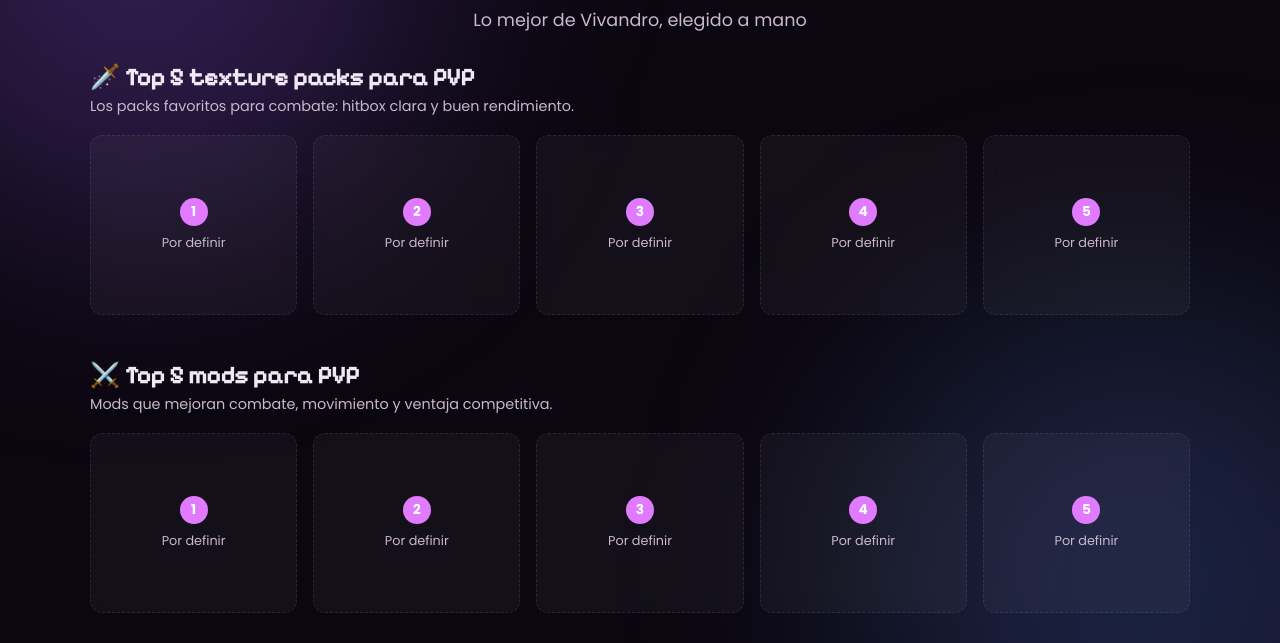
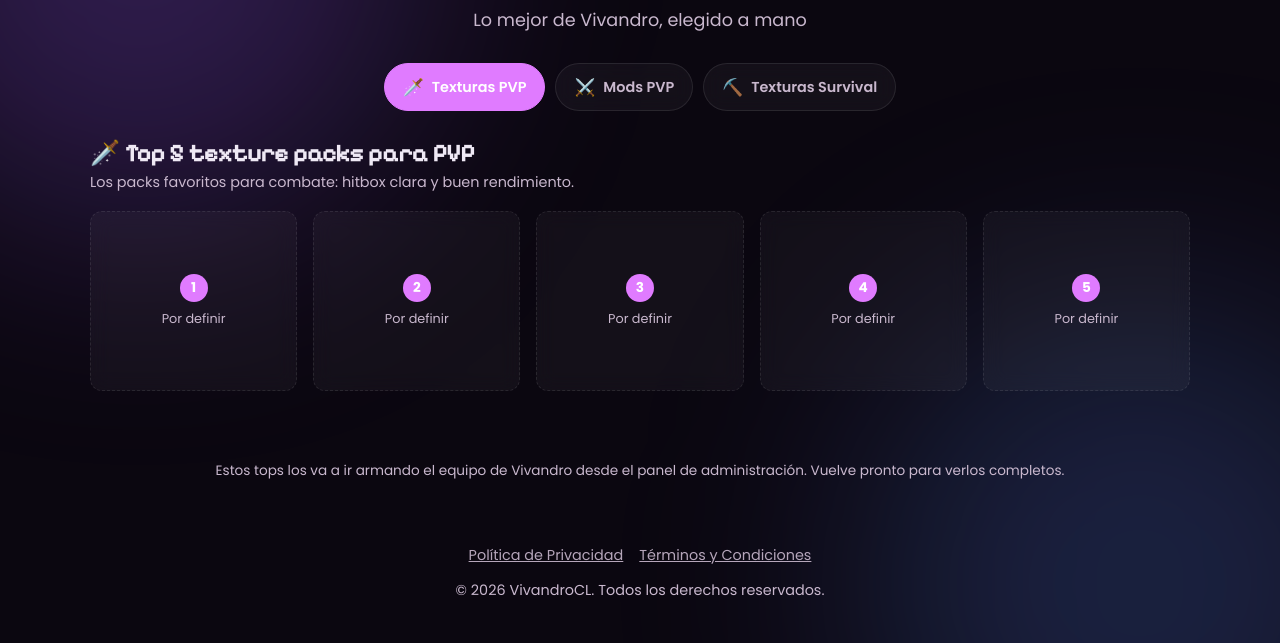
Before and after one commit to Cristobal-aceiton/Vivandro-cl, a website: page tops.html in a window 1280 px wide. Shown: the part 157-800 px from the top of the page. Drawn offline with nearby package versions, Linux system fonts and the light colour scheme; no server answers.

Commit message:
Agrega pestañas a la página de Tops

```diff
--- a/tops.html
+++ b/tops.html
@@ -132,7 +132,71 @@
             padding: 10px 20px 70px;
             display: flex;
             flex-direction: column;
-            gap: 46px;
+            gap: 28px;
+        }
+
+        /* ---- Pestañas para elegir qué Top ver ---- */
+        .top-tabs {
+            display: flex;
+            gap: 10px;
+            flex-wrap: wrap;
+            justify-content: center;
+        }
+
+        .top-tab {
+            display: flex;
+            align-items: center;
+            gap: 8px;
+            background-color: var(--card-bg);
+            backdrop-filter: blur(10px);
+            -webkit-backdrop-filter: blur(10px);
+            border: 1.5px solid var(--card-border);
+            border-radius: 999px;
+            padding: 10px 18px;
+            font-family: "Poppins", sans-serif;
+            font-weight: 600;
+            font-size: 0.9rem;
+            color: var(--card-text-soft);
+            cursor: pointer;
+            transition: border-color 0.2s ease, color 0.2s ease, background-color 0.2s ease;
+        }
+
+        .top-tab:hover {
+            border-color: var(--acento);
+            color: var(--card-text);
+        }
+
+        .top-tab.activo {
+            background-color: var(--acento);
+            border-color: var(--acento);
+            color: #fff;
+        }
+
+        .top-tab .emoji {
+            font-size: 1.05rem;
+        }
+
+        @media (max-width: 600px) {
+            .top-tabs {
+                flex-wrap: nowrap;
+                overflow-x: auto;
+                justify-content: flex-start;
+                padding-bottom: 4px;
+                -webkit-overflow-scrolling: touch;
+            }
+
+            .top-tab {
+                flex: 0 0 auto;
+                white-space: nowrap;
+            }
+        }
+
+        .top-seccion {
+            display: none;
+        }
+
+        .top-seccion.activo {
+            display: block;
         }
 
         .top-seccion h2 {
@@ -309,7 +373,13 @@
 
     <div class="tops-contenedor">
 
-        <section class="top-seccion" id="top-texturas-pvp" aria-labelledby="top-texturas-pvp-titulo">
+        <div class="top-tabs" role="tablist">
+            <button type="button" class="top-tab activo" data-tab="top-texturas-pvp" role="tab" aria-selected="true"><span class="emoji">🗡️</span> Texturas PVP</button>
+            <button type="button" class="top-tab" data-tab="top-mods-pvp" role="tab" aria-selected="false"><span class="emoji">⚔️</span> Mods PVP</button>
+            <button type="button" class="top-tab" data-tab="top-texturas-survival" role="tab" aria-selected="false"><span class="emoji">⛏️</span> Texturas Survival</button>
+        </div>
+
+        <section class="top-seccion activo" id="top-texturas-pvp" aria-labelledby="top-texturas-pvp-titulo">
             <h2 id="top-texturas-pvp-titulo">🗡️ Top 5 texture packs para PVP</h2>
             <p class="top-subtitulo">Los packs favoritos para combate: hitbox clara y buen rendimiento.</p>
             <div class="top-lista" id="top-texturas-pvp-lista"></div>
@@ -349,6 +419,22 @@
 
         const elAnio = document.getElementById("anio-actual");
         if (elAnio) elAnio.textContent = new Date().getFullYear();
+
+        // ---- Pestañas: solo se muestra la sección elegida ----
+        document.querySelectorAll(".top-tab").forEach((boton) => {
+            boton.addEventListener("click", () => {
+                const idObjetivo = boton.dataset.tab;
+
+                document.querySelectorAll(".top-tab").forEach((b) => {
+                    b.classList.toggle("activo", b === boton);
+                    b.setAttribute("aria-selected", b === boton ? "true" : "false");
+                });
+
+                document.querySelectorAll(".top-seccion").forEach((seccion) => {
+                    seccion.classList.toggle("activo", seccion.id === idObjetivo);
+                });
+            });
+        });
 
         // Cada Top se pinta con 5 slots. Las posiciones que el admin ya
         // asignó (panel admin -> sección "Tops") muestran el mod/textura
```
